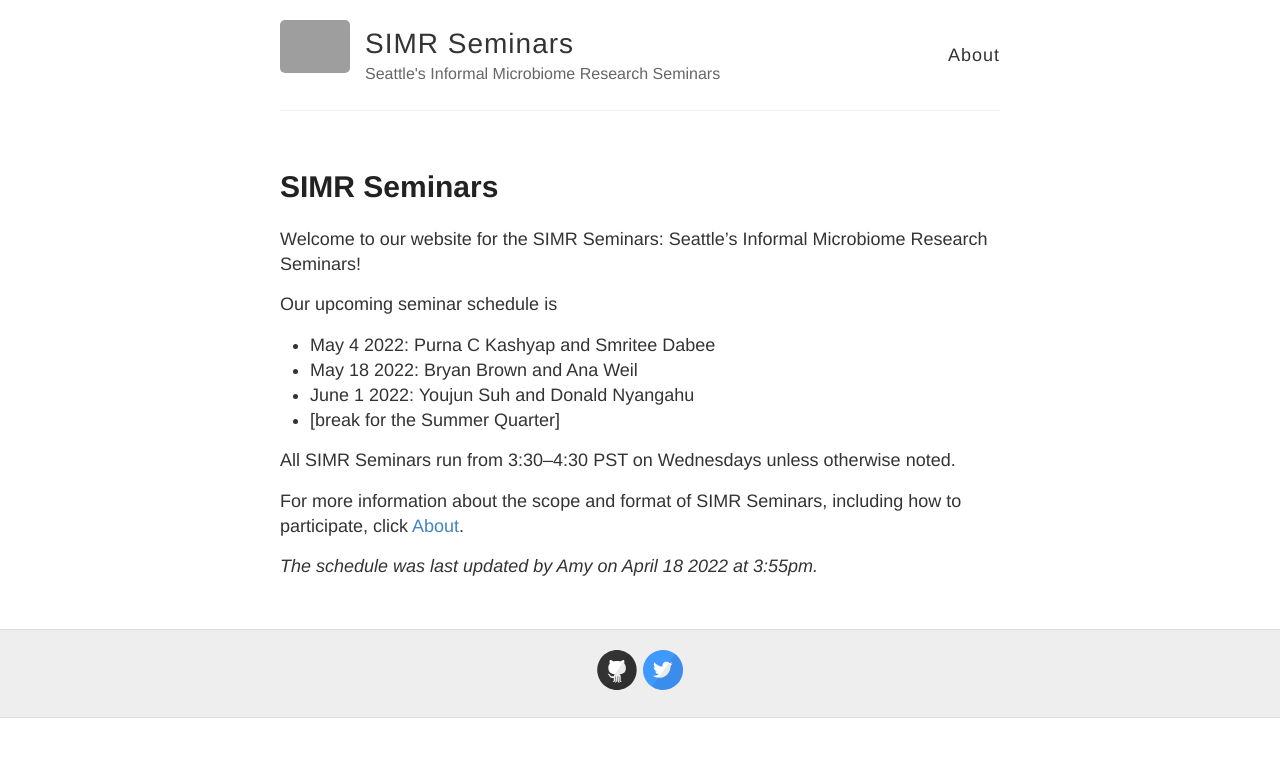
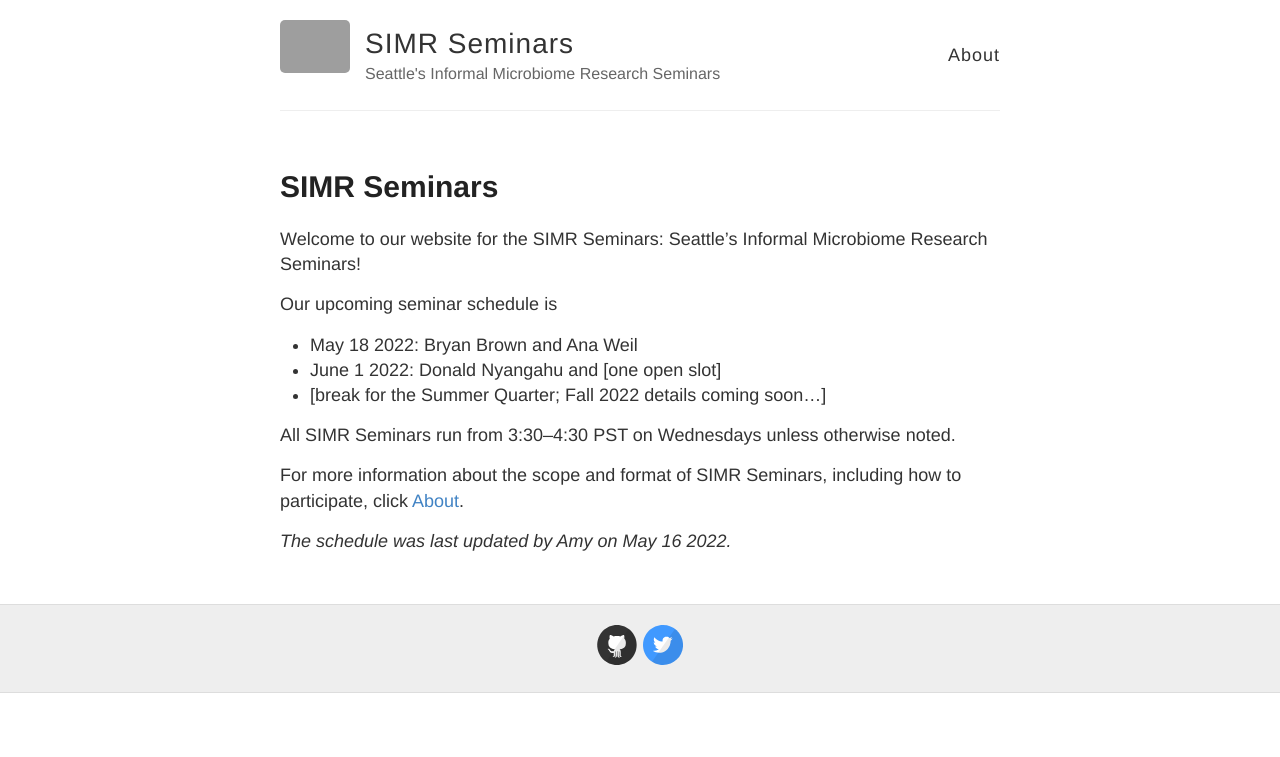
Before and after one commit to SIMR-seminars/SIMR-seminars.github.io, a Jekyll site: the page built from _posts/2021-12-7-SIMR-Seminars.md, in a window 1280 px wide. Shown: the top 757 px of the page. Built offline with Jekyll 4.4.1, drawn with Linux system fonts in a browser that asks for light colours; grey boxes are pictures that could not be loaded.

Commit message:
updated schedule

```diff
--- a/_posts/2021-12-7-SIMR-Seminars.md
+++ b/_posts/2021-12-7-SIMR-Seminars.md
@@ -7,13 +7,12 @@ Welcome to our website for the SIMR Seminars: Seattle's Informal Microbiome Rese
 
 Our upcoming seminar schedule is
 
-- May 4 2022: Purna C Kashyap and Smritee Dabee
 - May 18 2022: Bryan Brown and Ana Weil
-- June 1 2022: Youjun Suh and Donald Nyangahu
-- [break for the Summer Quarter]
+- June 1 2022: Donald Nyangahu and [one open slot]
+- [break for the Summer Quarter; Fall 2022 details coming soon...]
 
 All SIMR Seminars run from 3:30--4:30 PST on Wednesdays unless otherwise noted.
 
 For more information about the scope and format of SIMR Seminars, including how to participate, click [About](https://simr-seminars.github.io/about/).
 
-*The schedule was last updated by Amy on April 18 2022 at 3:55pm.*
+*The schedule was last updated by Amy on May 16 2022.*
```
Also changed, not shown: about.md (+1 -0 lines).
